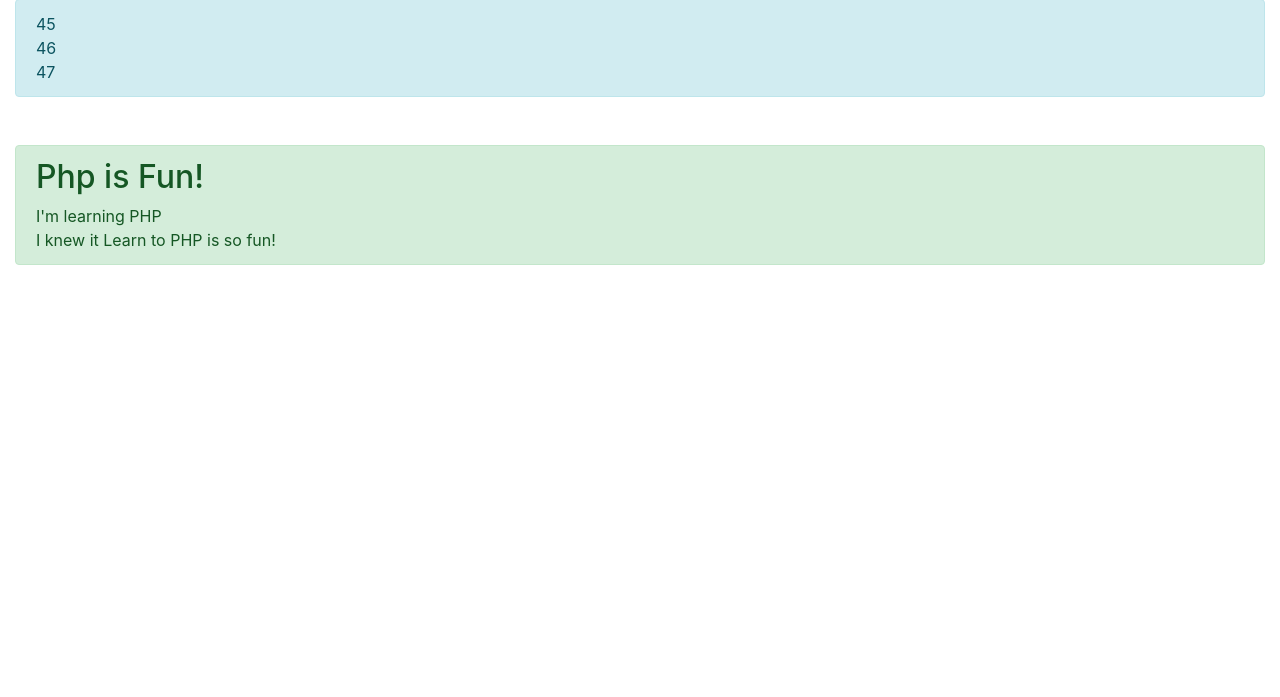
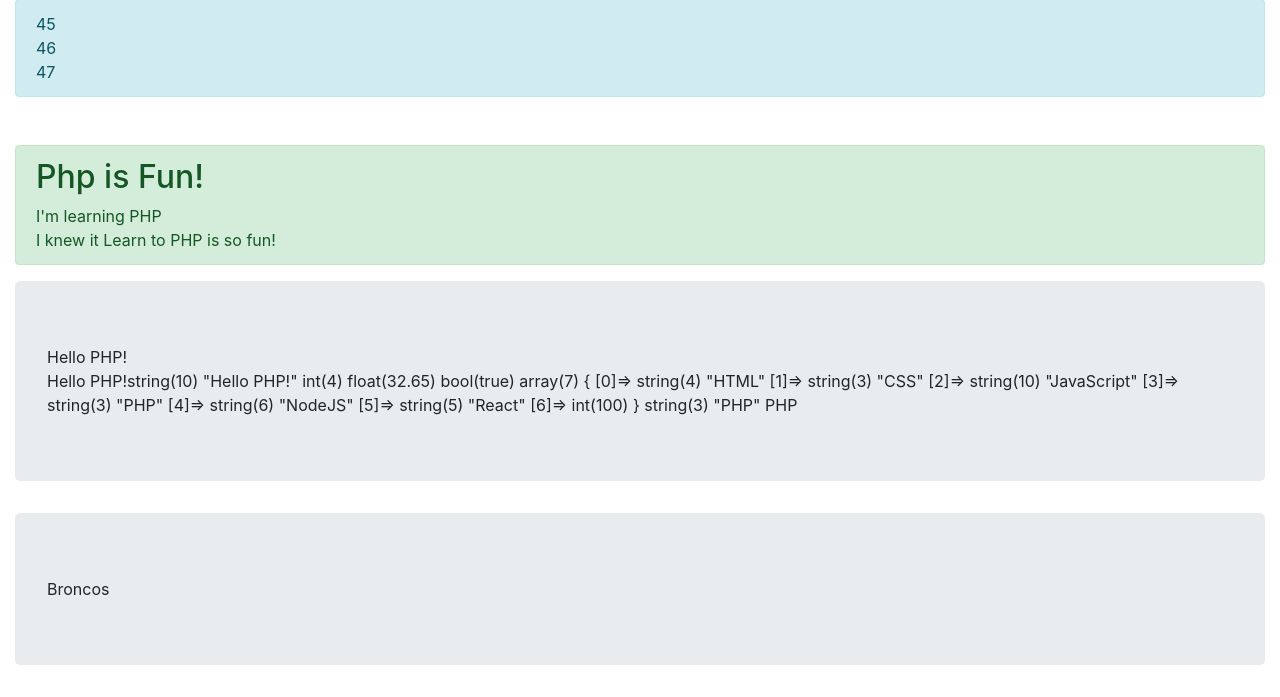
Before and after one commit to TolgaS92/trainingwithphp, a PHP site: page / in a window 1280 px wide. Shown: the part 521-1218 px from the top of the page. Before the commit the page ends 786 px from the top, so only its background shows below. Run offline with PHP 8.4, Linux system fonts and the light colour scheme.

Commit message:
Data types and var_dump

```diff
--- a/index.php
+++ b/index.php
@@ -74,6 +74,36 @@
                 echo "I knew it ".$fun." ".$fun2."<br>";
             ?>
         </div>
+        <div class="jumbotron mt-3">
+            <?php
+                $text1="Hello PHP!";
+                $text2='Hello PHP!';
+                $num=4;
+                $num2=32.65;
+                $boo=true;
+                $boo2=false;
+                $languages=array("HTML","CSS","JavaScript","PHP","NodeJS", "React", 100);
+                echo $text1."<br>".$text2;
+                echo var_dump($text1);  // var_dump tells us the type
+                echo var_dump($num);    // var_dump tells us the type
+                echo var_dump($num2);    // var_dump tells us the type
+                echo var_dump($boo);    // var_dump tells us the type
+                echo var_dump($languages);    // var_dump tells us the type
+                echo var_dump($languages[3]);    // var_dump tells us the type
+                echo $languages[3];
+            ?>
+        </div>
+        <div class="jumbotron mt-1">
+            <?php
+                class Car {
+                    function Car(){
+                        $this->model="Broncos";
+                    }
+                }
+            $pickCar= new Car();
+            echo $pickCar->model;
+            ?>
+        </div>
     </div>
 <script src="https://cdn.jsdelivr.net/npm/bootstrap@4.6.0/dist/js/bootstrap.min.js" integrity="sha384-+YQ4JLhjyBLPDQt//I+STsc9iw4uQqACwlvpslubQzn4u2UU2UFM80nGisd026JF" crossorigin="anonymous"></script>
 </body>
```
